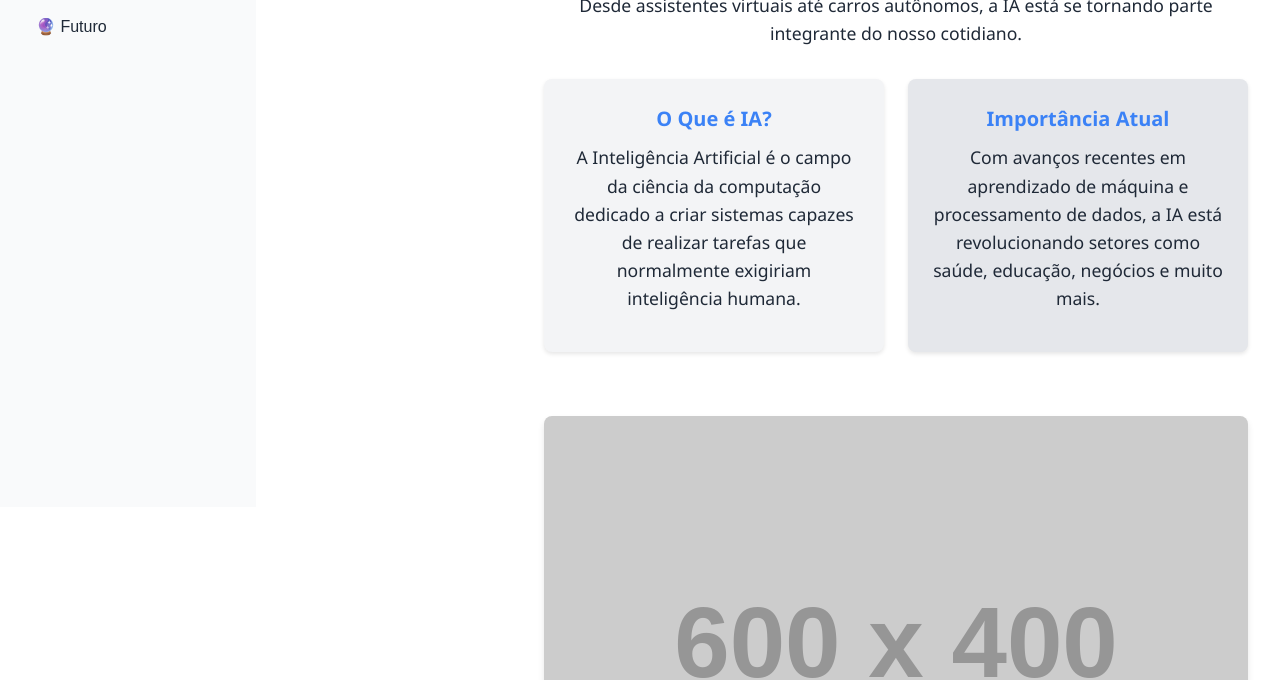
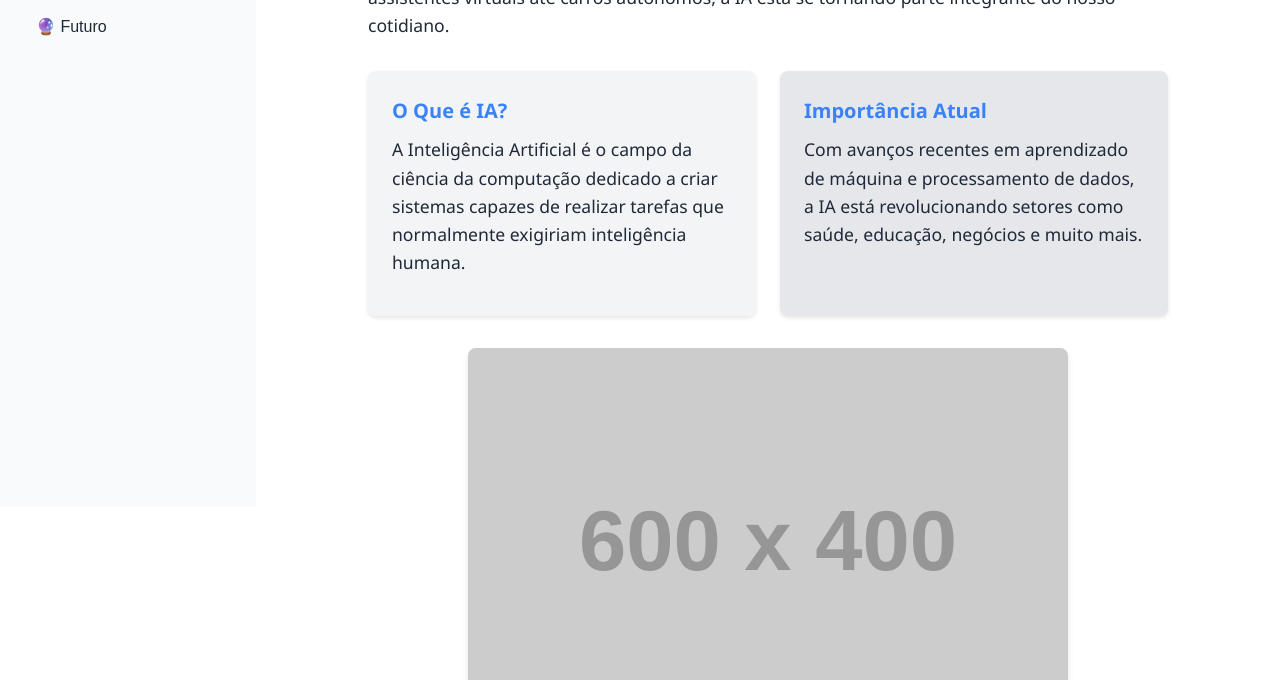
Before and after one commit to arthurmascarelloprestes-png/TRabalho, a plain HTML site: page index.html in a window 1280 px wide. Shown: the part 293-973 px from the top of the page. Drawn offline with Linux system fonts and the light colour scheme; placeholder pictures from the web are drawn by us.

Commit message:
Update styles.css

```diff
--- a/styles.css
+++ b/styles.css
@@ -223,12 +223,15 @@ body {
 
 /* Imagens */
 .content-image {
+    max-width: 600px;  /* limite opcional */
     width: 100%;
     height: auto;
     border-radius: 0.5rem;
-    margin: 2rem 0;
+    margin: 2rem auto;
     box-shadow: 0 4px 6px rgba(0,0,0,0.1);
+    display: block;
 }
+
 
 /* Overlay Mobile */
 .overlay {
@@ -244,18 +247,15 @@ body {
 
 .overlay.active {
     display: block;
-
 }
 
-.page-content {
-    text-align: center;
+.main-content {
+    flex: 1;
+    padding: 1.5rem;
+    margin-left: 0;
+    transition: margin-left 0.3s ease;
+
+    display: flex;
+    justify-content: center; /* centraliza horizontal */
+    align-items: center;     /* centraliza vertical */
 }
-
-/* Centralizar texto dentro dos cards */
-.card {
-    background-color: var(--secondary);
-    padding: 1.5rem;
-    border-radius: 0.5rem;
-    box-shadow: 0 2px 4px rgba(0,0,0,0.1);
-    text-align: center; /* adicionado */
-}
```
